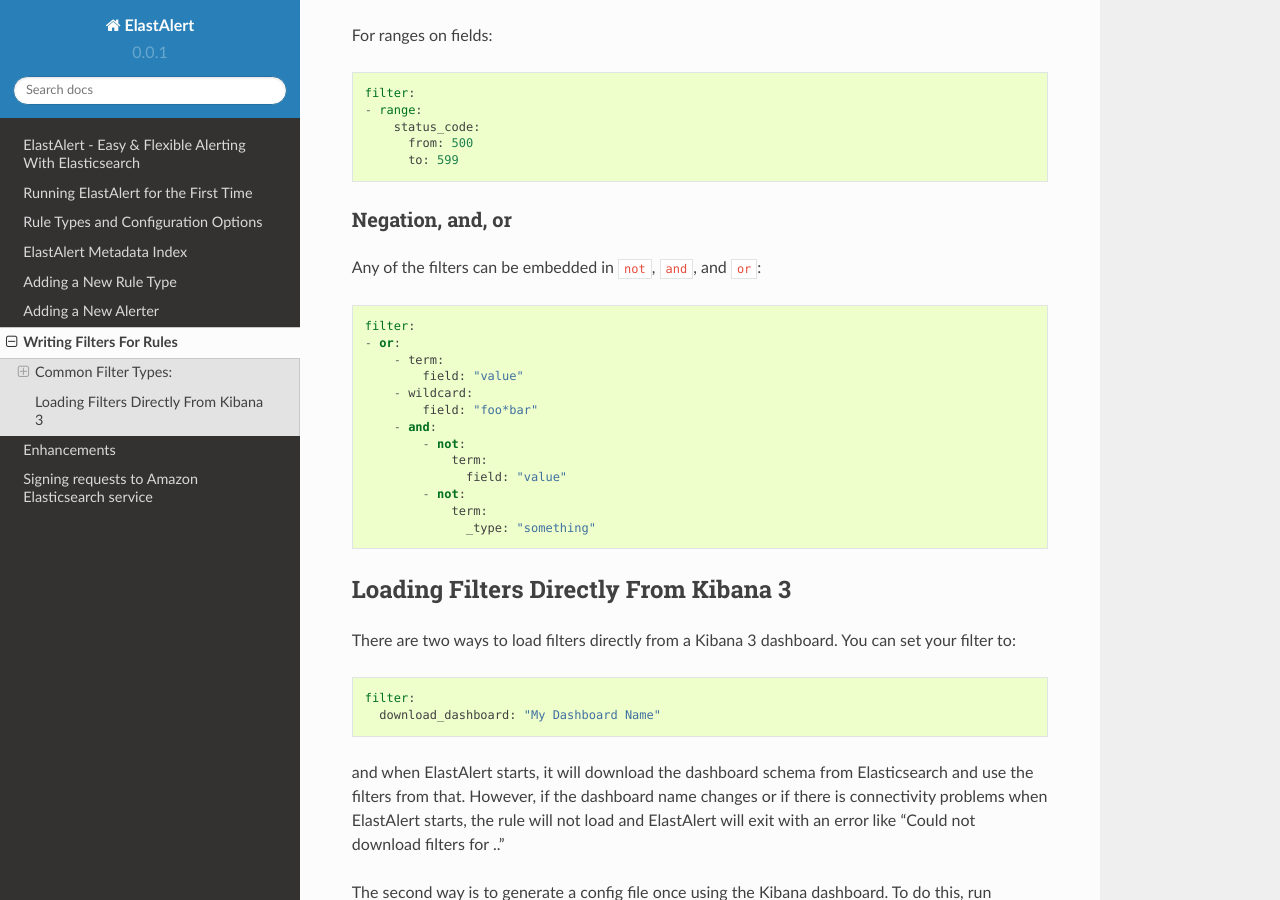
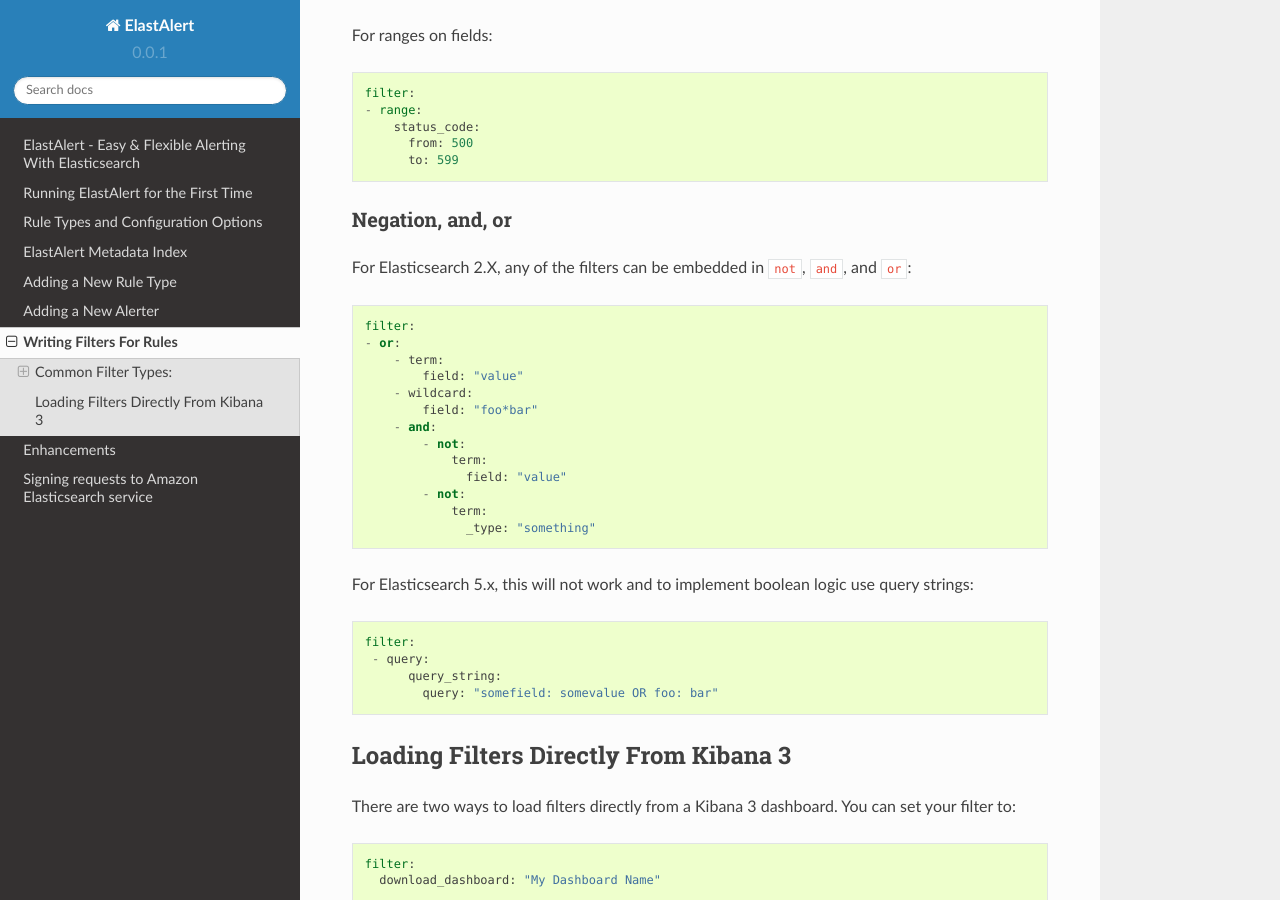
Before and after one commit to AnQreiShikov/elastalert, a Sphinx documentation site: the page built from docs/source/recipes/writing_filters.rst, in a window 1280 px wide and 900 px high, scrolled down 2033 px. Built offline with Sphinx 7.4.7 and the Read the Docs theme 2.0.0, drawn with Linux system fonts in a browser that asks for light colours.

Commit message:
Fix Docs: Writing Filters, add ES version info
Implementing boolean logic in filters is quite different for Elasticsearch versions, mainly 2.x and 5.x. The examples given in the documentation are of Elasticsearch 2.x ( which is quite outdated ). It should be specified in documentation which version of Elasticsearch do these queries support. Users have already faced issues and confusion regarding this #912, #930

```diff
--- a/docs/source/recipes/writing_filters.rst
+++ b/docs/source/recipes/writing_filters.rst
@@ -97,7 +97,7 @@ For ranges on fields::
 Negation, and, or
 *****************
 
-Any of the filters can be embedded in ``not``, ``and``, and ``or``::
+For Elasticsearch 2.X, any of the filters can be embedded in ``not``, ``and``, and ``or``::
 
     filter:
     - or:
@@ -112,6 +112,13 @@ Any of the filters can be embedded in ``not``, ``and``, and ``or``::
             - not:
                 term:
                   _type: "something"
+
+For Elasticsearch 5.x, this will not work and to implement boolean logic use query strings::
+
+    filter:
+     - query:
+          query_string:
+            query: "somefield: somevalue OR foo: bar"
 
 
 Loading Filters Directly From Kibana 3
```
